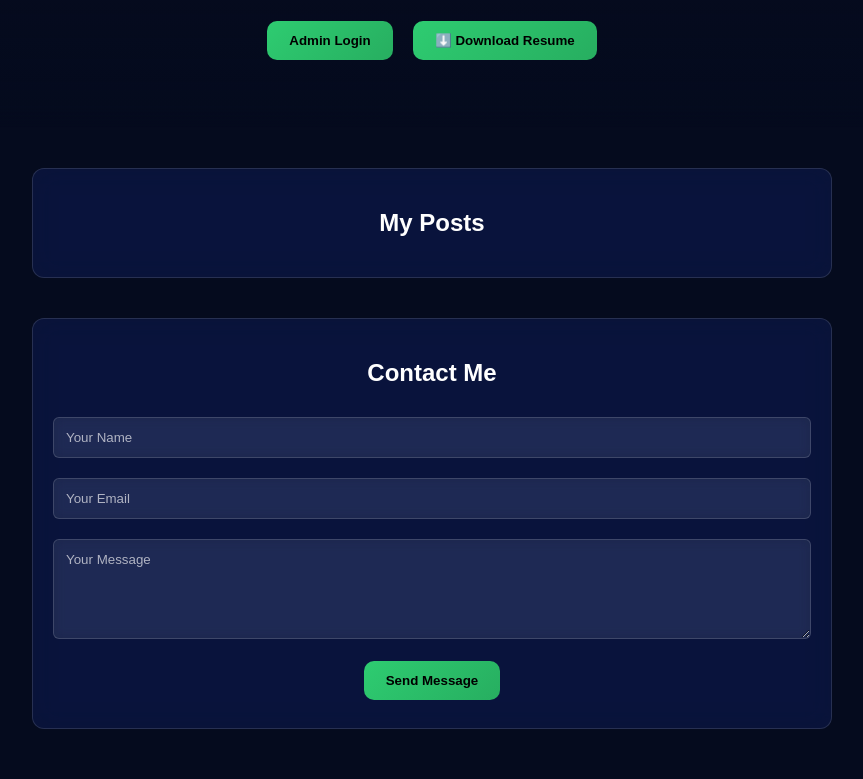
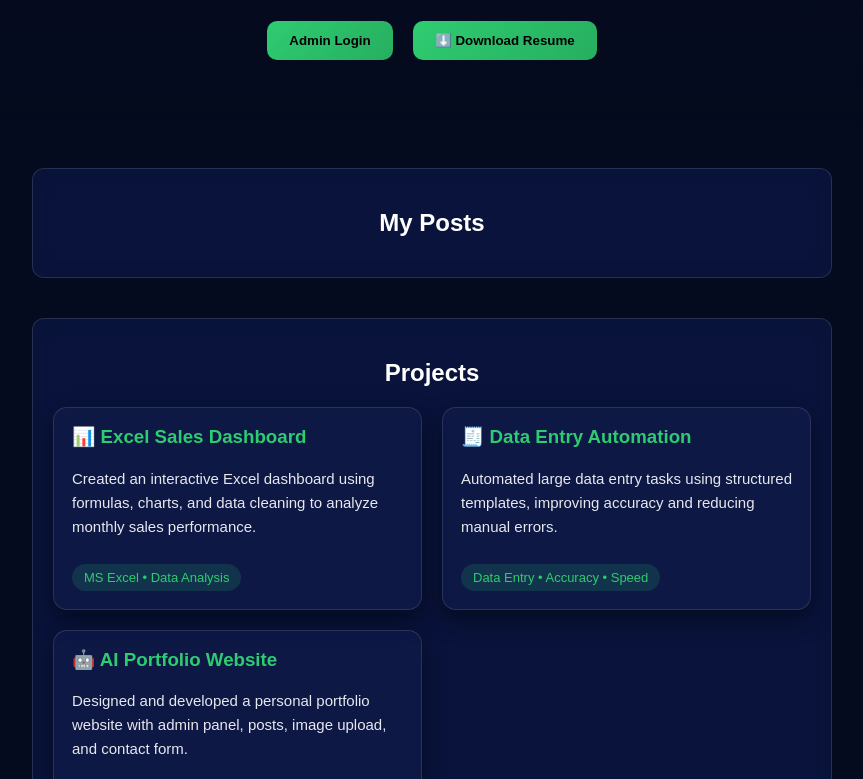
Before and after one commit to rajbag986-create/raj-portfolio, a plain HTML site: page index.html in a window 1280 px wide. Shown: the part 173-952 px from the top of the page, without its empty margins (208-1071 px from the left). Drawn offline with Linux system fonts and the light colour scheme.

Commit message:
Add projects section with project cards
Added a projects section with project cards showcasing various projects including an Excel dashboard, data entry automation, and an AI portfolio website.

```diff
--- a/index.html
+++ b/index.html
@@ -323,6 +323,49 @@ img{
   loading: lazy;
 }
 
+/* ===== PROJECTS SECTION ===== */
+.project-list{
+  display: grid;
+  grid-template-columns: repeat(auto-fit, minmax(240px, 1fr));
+  gap: 20px;
+}
+
+.project-card{
+  background: rgba(17, 28, 77, 0.6);
+  border-radius: 14px;
+  padding: 18px;
+  text-align: left;
+  border: 1px solid rgba(255,255,255,0.12);
+  box-shadow: 0 10px 25px rgba(0,0,0,0.45);
+  transition: transform .3s ease, box-shadow .3s ease;
+}
+
+.project-card:hover{
+  transform: translateY(-6px);
+  box-shadow: 0 18px 40px rgba(0,0,0,0.6);
+}
+
+.project-card h3{
+  margin-top: 0;
+  color: #2ecc71;
+}
+
+.project-card p{
+  font-size: 15px;
+  line-height: 1.6;
+  opacity: 0.9;
+}
+
+.tech{
+  display: inline-block;
+  margin-top: 10px;
+  font-size: 13px;
+  padding: 6px 12px;
+  border-radius: 20px;
+  background: rgba(46,204,113,0.15);
+  color: #2ecc71;
+}
+
 </style>
 </head>
 
@@ -382,6 +425,42 @@ img{
 <section class="reveal">
   <h2>My Posts</h2>
   <div id="posts"></div>
+</section>
+
+<!-- PROJECTS -->
+<section class="reveal">
+  <h2>Projects</h2>
+
+  <div class="project-list">
+
+    <div class="project-card">
+      <h3>📊 Excel Sales Dashboard</h3>
+      <p>
+        Created an interactive Excel dashboard using formulas, charts,
+        and data cleaning to analyze monthly sales performance.
+      </p>
+      <span class="tech">MS Excel • Data Analysis</span>
+    </div>
+
+    <div class="project-card">
+      <h3>🧾 Data Entry Automation</h3>
+      <p>
+        Automated large data entry tasks using structured templates,
+        improving accuracy and reducing manual errors.
+      </p>
+      <span class="tech">Data Entry • Accuracy • Speed</span>
+    </div>
+
+    <div class="project-card">
+      <h3>🤖 AI Portfolio Website</h3>
+      <p>
+        Designed and developed a personal portfolio website with admin panel,
+        posts, image upload, and contact form.
+      </p>
+      <span class="tech">HTML • CSS • JavaScript • AI Tools</span>
+    </div>
+
+  </div>
 </section>
 
 <!-- CONTACT -->
```
